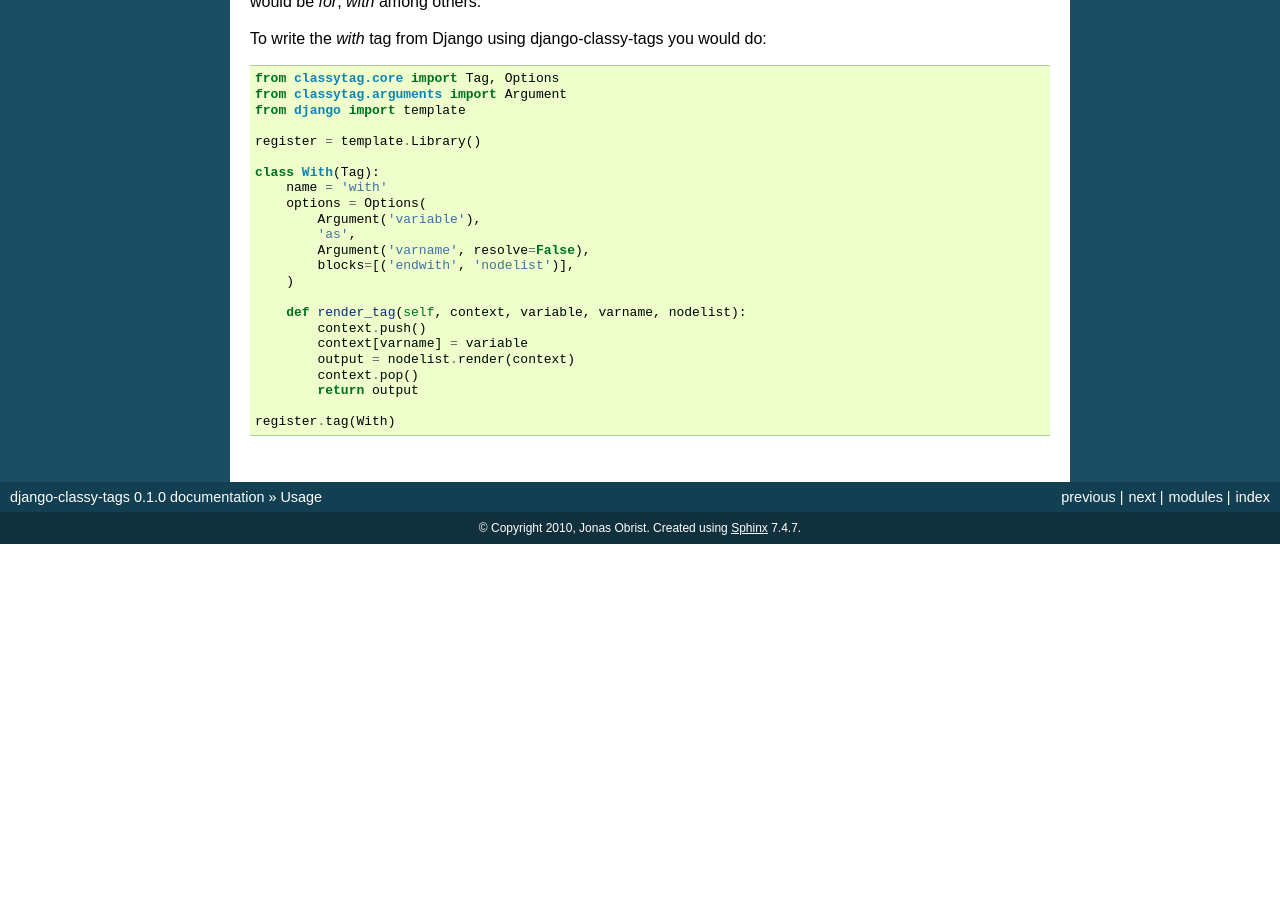
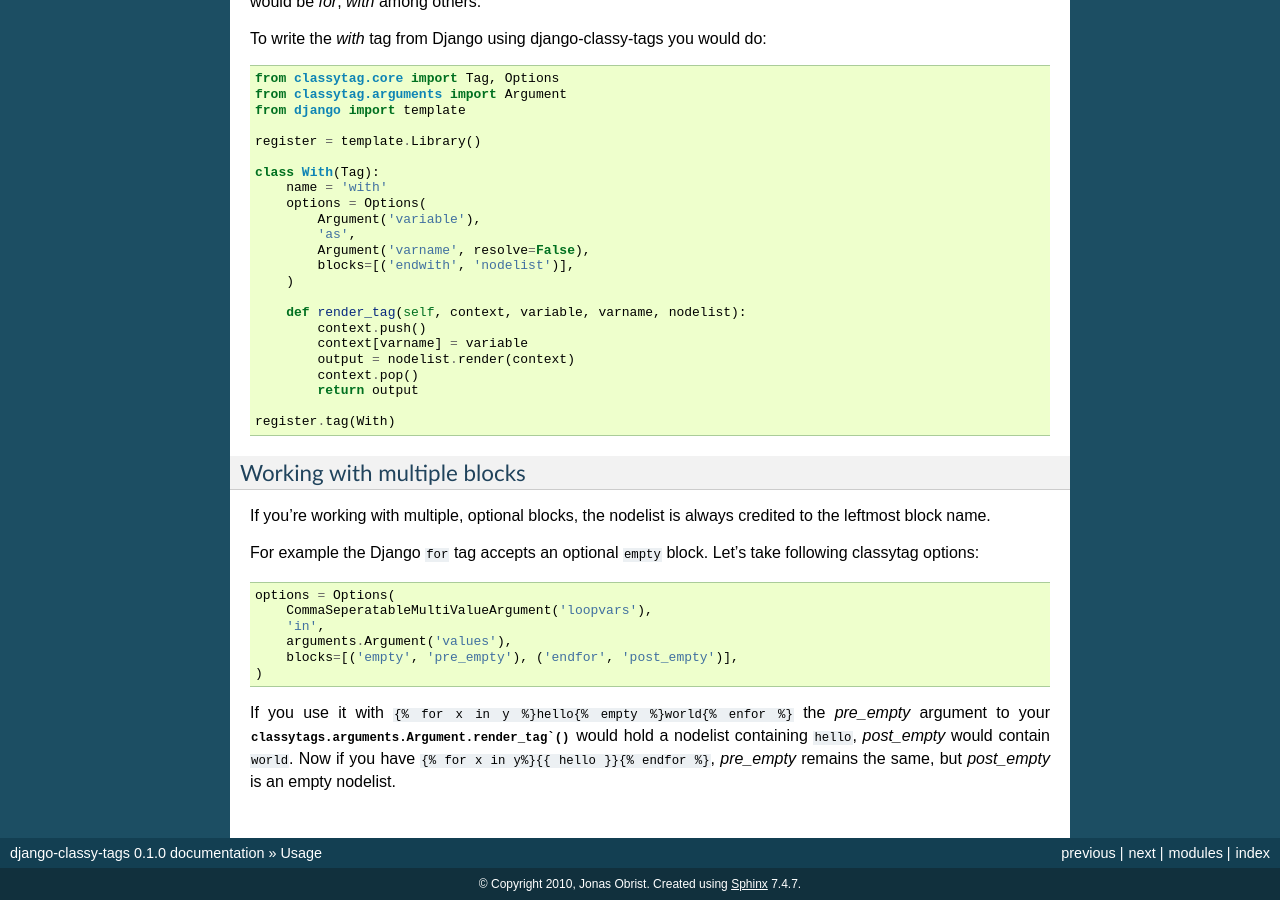
Before and after one commit to django-cms/django-classy-tags, a Sphinx documentation site: the page built from docs/usage.rst, in a window 1280 px wide and 900 px high, scrolled down 1301 px. Built offline with Sphinx 7.4.7, drawn with Linux system fonts in a browser that asks for light colours; before the commit the page ends 1845 px from its top, so only the background shows below that; some of the changed text lies outside the part shown.

Commit message:
improved docs on multiple, optional blocks

```diff
--- a/docs/usage.rst
+++ b/docs/usage.rst
@@ -107,3 +107,26 @@ To write the *with* tag from Django using django-classy-tags you would do::
             return output
 
     register.tag(With)
+
+
+Working with multiple blocks
+----------------------------
+
+If you're working with multiple, optional blocks, the nodelist is always
+credited to the leftmost block name.
+
+For example the Django ``for`` tag accepts an optional ``empty`` block. Let's
+take following classytag options::
+
+    options = Options(
+        CommaSeperatableMultiValueArgument('loopvars'),
+        'in',
+        arguments.Argument('values'),
+        blocks=[('empty', 'pre_empty'), ('endfor', 'post_empty')],
+    )
+
+If you use it with ``{% for x in y %}hello{% empty %}world{% enfor %}`` the
+*pre_empty* argument to your :meth:`classytags.arguments.Argument.render_tag``
+would hold a nodelist containing ``hello``, *post_empty* would contain
+``world``. Now if you have ``{% for x in y%}{{ hello }}{% endfor %}``,
+*pre_empty* remains the same, but *post_empty* is an empty nodelist.
```
